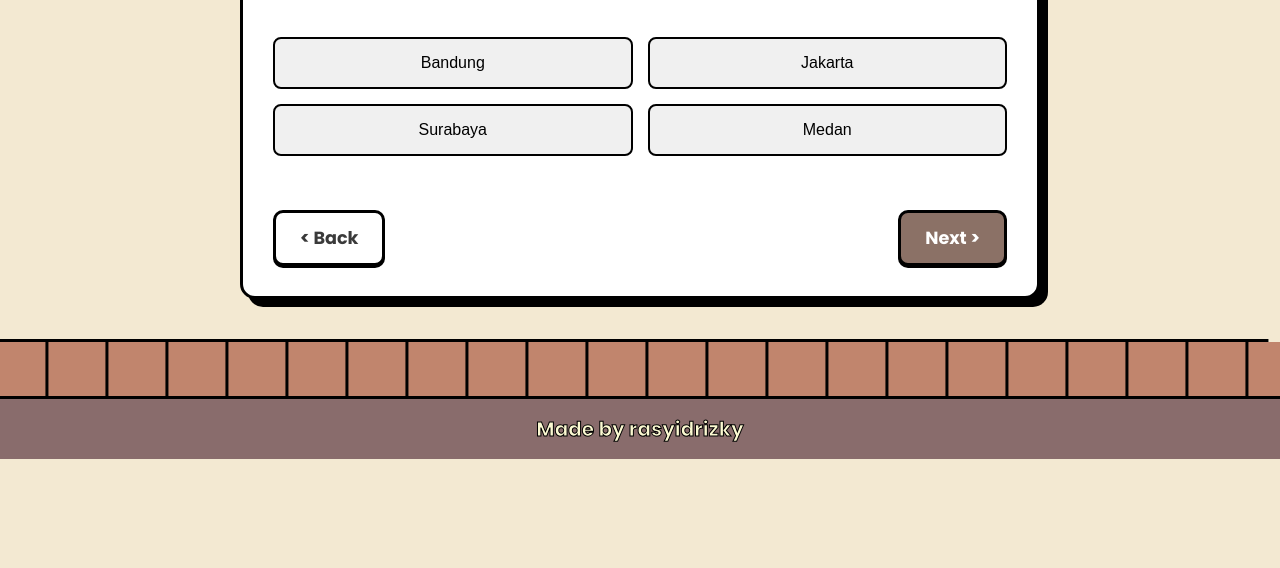
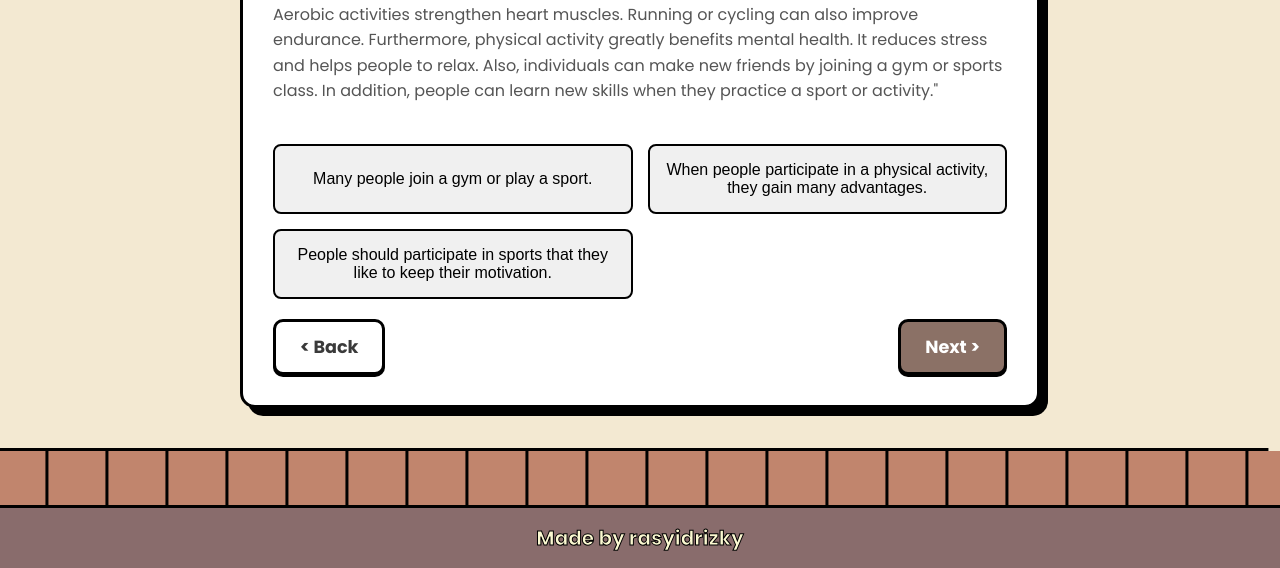
Before and after one commit to rasyidrizky/PAWLearn, a plain HTML site: page html/quiz.html in a window 1280 px wide. Shown: the part 359-927 px from the top of the page. Before the commit the page ends 818 px from the top, so only its background shows below. Drawn offline with Linux system fonts and the light colour scheme.

Commit message:
fix: score calculation

```diff
--- a/html/quiz.html
+++ b/html/quiz.html
@@ -40,10 +40,9 @@
     <main class="quiz-page-main">
         <div class="quiz-card">
             <div class="card-header">
-                <div class="logo-small">PöWLearn</div>
-                <h1 class="question-title" id="question-title">Question Number</h1>
+                <img src="../images/Logo ALL.png" alt="PAWLearn Logo" width=15%>
+                <h1 class="question-title" id="question-title"></h1>
                 <p class="question-text" id="question-text">
-                    Question text will be loaded here...
                 </p>
             </div>
 
--- a/js/quiz.js
+++ b/js/quiz.js
@@ -7,29 +7,44 @@ document.addEventListener('DOMContentLoaded', () => {
     const quizData = [
         {
             title: "Question 1",
-            questionText: "What is the capital of Indonesia?",
+            questionText: "Instructions: Read the paragraph below and select the most effective topic sentence from the options provided. \"First, physical exercise builds muscle strength and increases stamina. Aerobic activities strengthen heart muscles. Running or cycling can also improve endurance. Furthermore, physical activity greatly benefits mental health. It reduces stress and helps people to relax. Also, individuals can make new friends by joining a gym or sports class. In addition, people can learn new skills when they practice a sport or activity.\" ",
             type: "multipleChoice",
-            options: ["Bandung", "Jakarta", "Surabaya", "Medan"],
-            answer: "Jakarta"
+            options: ["Many people join a gym or play a sport.", "When people participate in a physical activity, they gain many advantages.", "People should participate in sports that they like to keep their motivation."],
+            answer: "When people participate in a physical activity, they gain many advantages."
         },
         {
             title: "Question 2",
-            questionText: "Complete the saying: 'Practice makes ______'.",
+            questionText: " A quality summary must be objective, complete, and have __________, which means giving equal attention to each of the author's main ideas.",
             type: "fillInTheBlank",
-            answer: "perfect"
+            answer: "balance"
         },
         {
             title: "Question 3",
-            questionText: "Drag the animal to its correct food source.",
+            questionText: "An introductory paragraph has three main parts that should appear in a specific order. Drag and drop the components below into the correct sequence as they would appear in an essay's introduction.",
             type: "dragAndDrop",
             dragItems: [
-                { id: "dog", text: "🐶 Dog" },
-                { id: "monkey", text: "🐵 Monkey" }
+                { id: "thesis", text: "Thesis Sentence" },
+                { id: "transition", text: "Transition" },
+                { id: "hook", text: "Hook" },
             ],
             dropTargets: [
-                { id: "banana", text: "🍌 Banana", correctDragId: "monkey" },
-                { id: "bone", text: "🦴 Bone", correctDragId: "dog" }
+                { id: "first", text: "1st Part", correctDragId: "hook" },
+                { id: "second", text: "2nd Part", correctDragId: "transition" },
+                { id: "third", text: "3rd Part", correctDragId: "thesis" }
             ]
+        },
+        {
+            title: "Question 4",
+            questionText: "Instructions: In addition to presenting evidence to support its own side, a strong argumentative essay must also include which of the following?",
+            type: "multipleChoice",
+            options: ["A detailed description of the sights and sounds to bring the topic alive.", "A counterargument that acknowledges the opposing viewpoint and a refutation that responds to it.", "A \"focus on cause\" method or a \"focus on effect\" method.", "A \"block method\" or a \"point-by-point method\" to organize paragraphs."],
+            answer: "A counterargument that acknowledges the opposing viewpoint and a refutation that responds to it."
+        },
+        {
+            title: "Question 5",
+            questionText: "Instructions: When you are directly quoting from a work using APA style, you must include specific information in the in-text citation. Fill in the blank to complete the rule. If you are directly quoting from a work, you will need to include the author, year of publication, and the _______ for the reference.",
+            type: "fillInTheBlank",
+            answer: "page number"
         }
     ];
 
@@ -121,9 +136,7 @@ document.addEventListener('DOMContentLoaded', () => {
         const startTime = localStorage.getItem('quizStartTime');
         const endTime = Date.now();
         const durationInMs = endTime - startTime;
-
         localStorage.setItem('quizDuration', durationInMs);
-
         localStorage.removeItem('quizStartTime');
 
         let score = 0;
@@ -151,7 +164,7 @@ document.addEventListener('DOMContentLoaded', () => {
                             target => target.correctDragId === dragItem.id
                         );
 
-                        if (userAnswer[dragItem.id] !== correctTarget.id) {
+                        if (!correctTarget || userAnswer[dragItem.id] !== correctTarget.id) {
                             allCorrect = false;
                             break;
                         }
@@ -166,7 +179,6 @@ document.addEventListener('DOMContentLoaded', () => {
 
         localStorage.setItem('quizScore', score);
         localStorage.setItem('totalQuestions', quizData.length);
-
         window.location.href = 'result.html';
     }
 
```
